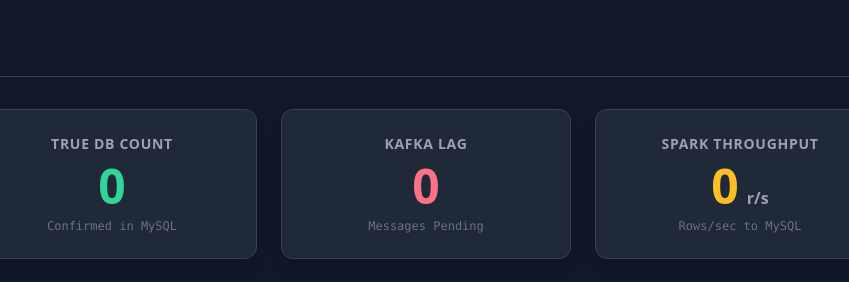
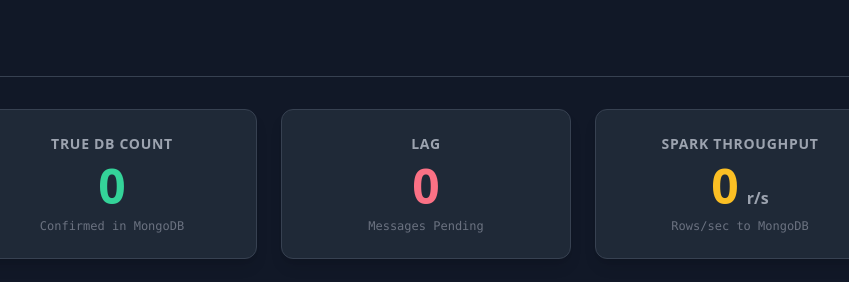
Before and after one commit to Lapsire/data-pipeline, a website: page api/public/index.html in a window 1280 px wide. Shown: the top 282 px of the page, 371-1220 px from the left. Drawn offline with nearby package versions, Linux system fonts and the light colour scheme; no server answers.

Commit message:
update dashboard

```diff
--- a/api/public/index.html
+++ b/api/public/index.html
@@ -34,11 +34,11 @@
         <div class="bg-gray-800 rounded-xl p-6 border border-gray-700 shadow-lg flex flex-col justify-center items-center text-center">
             <h2 class="text-gray-400 text-sm font-semibold uppercase tracking-wider mb-2">True DB Count</h2>
             <div id="db-count" class="text-5xl font-black text-emerald-400 tabular-nums">0</div>
-            <p class="text-gray-500 text-xs mt-2 font-mono">Confirmed in MySQL</p>
+            <p class="text-gray-500 text-xs mt-2 font-mono">Confirmed in MongoDB</p>
         </div>
 
         <div class="bg-gray-800 rounded-xl p-6 border border-gray-700 shadow-lg flex flex-col justify-center items-center text-center">
-            <h2 class="text-gray-400 text-sm font-semibold uppercase tracking-wider mb-2">Kafka Lag</h2>
+            <h2 class="text-gray-400 text-sm font-semibold uppercase tracking-wider mb-2">Lag</h2>
             <div id="kafka-lag" class="text-5xl font-black text-rose-400 tabular-nums">0</div>
             <p class="text-gray-500 text-xs mt-2 font-mono">Messages Pending</p>
         </div>
@@ -49,7 +49,7 @@
                 <div id="throughput" class="text-5xl font-black text-amber-400 tabular-nums">0</div>
                 <span class="text-gray-400 font-bold">r/s</span>
             </div>
-            <p class="text-gray-500 text-xs mt-2 font-mono">Rows/sec to MySQL</p>
+            <p class="text-gray-500 text-xs mt-2 font-mono">Rows/sec to MongoDB</p>
         </div>
 
         <div class="bg-gray-800 rounded-xl p-6 border border-gray-700 shadow-lg col-span-1 md:col-span-2 lg:col-span-4 flex flex-col justify-center items-center">
```
